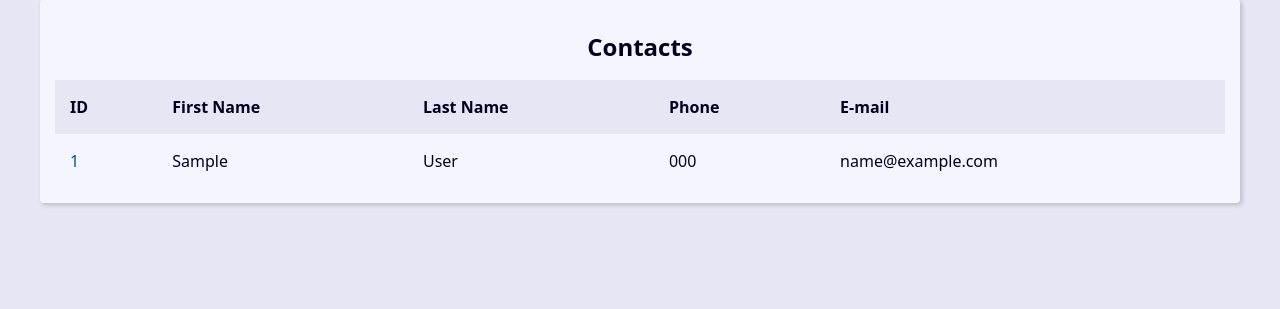
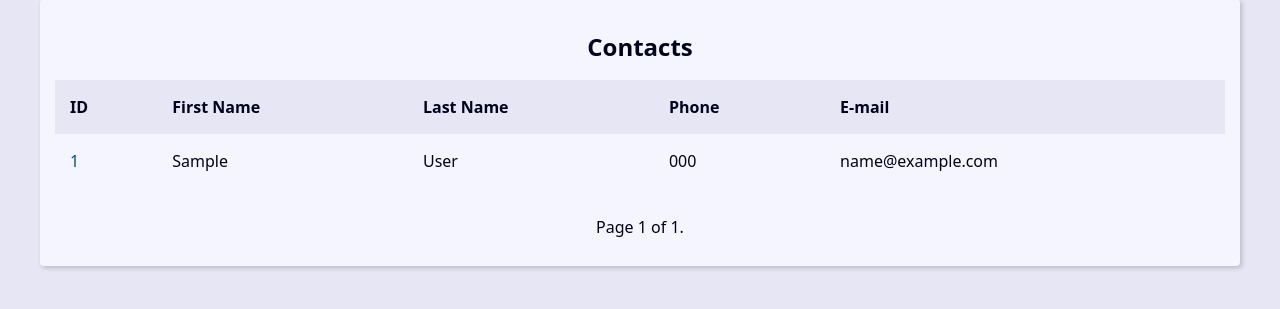
Before and after one commit to GabrielDiaas/Projeto-Agenda, a Django app: page / in a window 1280 px wide. Shown: the part 270-579 px from the top of the page. Run offline with Django 5.2, Linux system fonts and the light colour scheme; tables that the repository leaves empty hold one stand-in row (values such as "Sample post").

Commit message:
Criado a paginação no site, dinâmica com a pesquisa também

```diff
--- a/base_templates/global/base.html
+++ b/base_templates/global/base.html
@@ -8,7 +8,7 @@
 
     <main class="content">
     {% block content %}{% endblock content %}
+    {% include "global/partials/pagination.html" %}
     </main>
-
 </body>
 </html>
--- /dev/null
+++ b/base_templates/global/partials/pagination.html
@@ -0,0 +1,19 @@
+{% if page_obj %}
+    <div class="pagination">
+        <span class="step-links">
+            {% if page_obj.has_previous %}
+                <a href="?page=1&q={{ request.GET.q.strip }}">&laquo; Primeira Página</a>
+                <a href="?page={{ page_obj.previous_page_number }}&q={{ request.GET.q.strip }}">Página Anterior</a>
+            {% endif %}
+
+            <span class="current">
+                Page {{ page_obj.number }} of {{ page_obj.paginator.num_pages }}.
+            </span>
+
+            {% if page_obj.has_next %}
+                <a href="?page={{ page_obj.next_page_number }}&q={{ request.GET.q.strip }}">Próxima Página</a>
+                <a href="?page={{ page_obj.paginator.num_pages }}&q={{ request.GET.q.strip }}">Última Página &raquo;</a>
+            {% endif %}
+        </span>
+    </div>
+{% endif %}
--- a/contact/templates/contact/index.html
+++ b/contact/templates/contact/index.html
@@ -1,6 +1,6 @@
 {% extends "global/base.html" %}
 {% block content %}
-{% if contacts %}
+{% if page_obj %}
     <div class="responsive-table">
         <table class="contacts-table">
             <caption class="table-caption">
@@ -17,7 +17,7 @@
                 </tr>
             </thead>
             <tbody>
-                {% for contact in contacts %}
+                {% for contact in page_obj %}
                     <tr class="table-row">
                         <td class="table-cel">
                             <a
--- a/contact/views/contact_views.py
+++ b/contact/views/contact_views.py
@@ -1,14 +1,18 @@
 from django.shortcuts import render, get_object_or_404, redirect
 from django.db.models import Q
 from contact.models import Contact
+from django.core.paginator import Paginator
 
 def index(request):
     contacts = Contact.objects \
         .filter(show=True)\
-        .order_by("-id")[:10]
+        .order_by("-id")
+    paginator = Paginator(contacts,10)
+    page_number = request.GET.get("page")
+    page_obj = paginator.get_page(page_number)
 
     context = {
-        'contacts': contacts,
+        'page_obj': page_obj,
         'site_title': 'Contatos - '
     }
 
@@ -33,8 +37,12 @@ def search(request):
                 )\
         .order_by("-id")
 
+    paginator = Paginator(contacts,10)
+    page_number = request.GET.get("page")
+    page_obj = paginator.get_page(page_number)
+
     context = {
-        'contacts': contacts,
+        'page_obj': page_obj,
         'site_title': 'Contatos - '
     }
 
```
